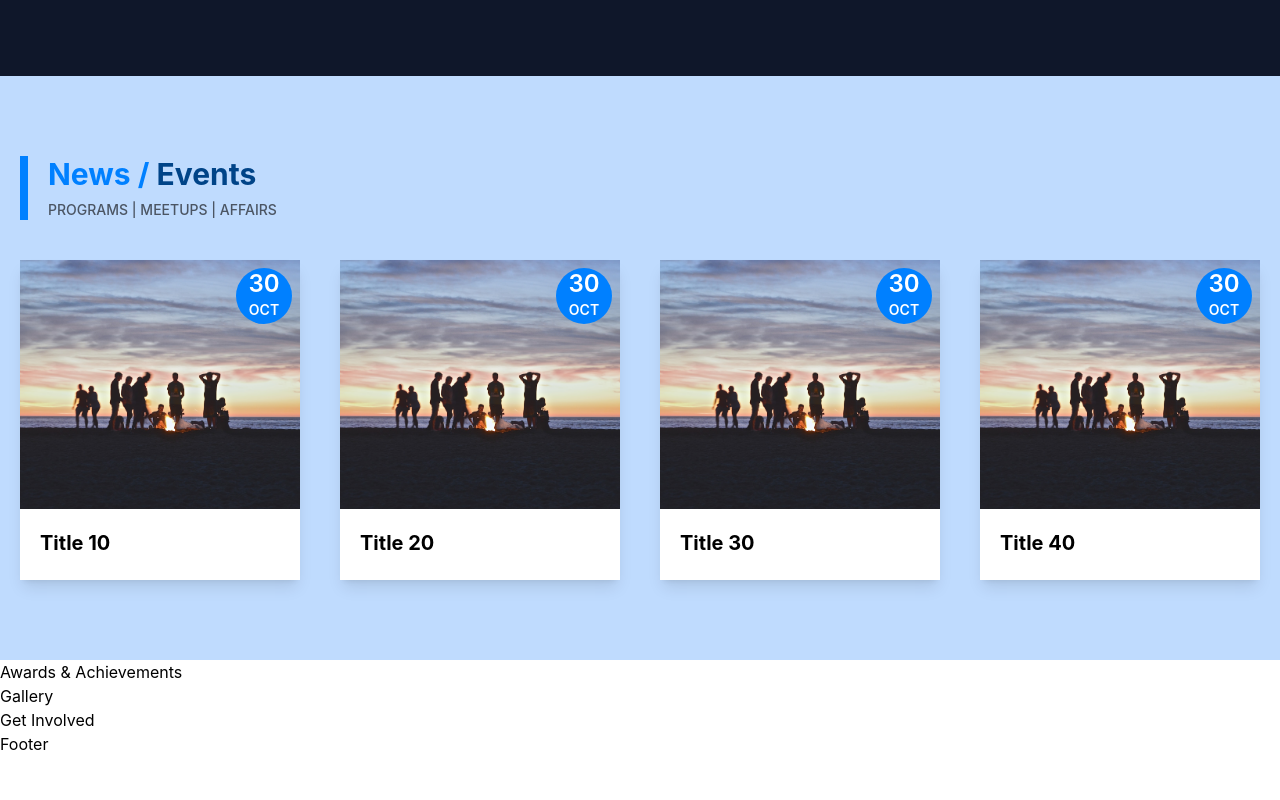
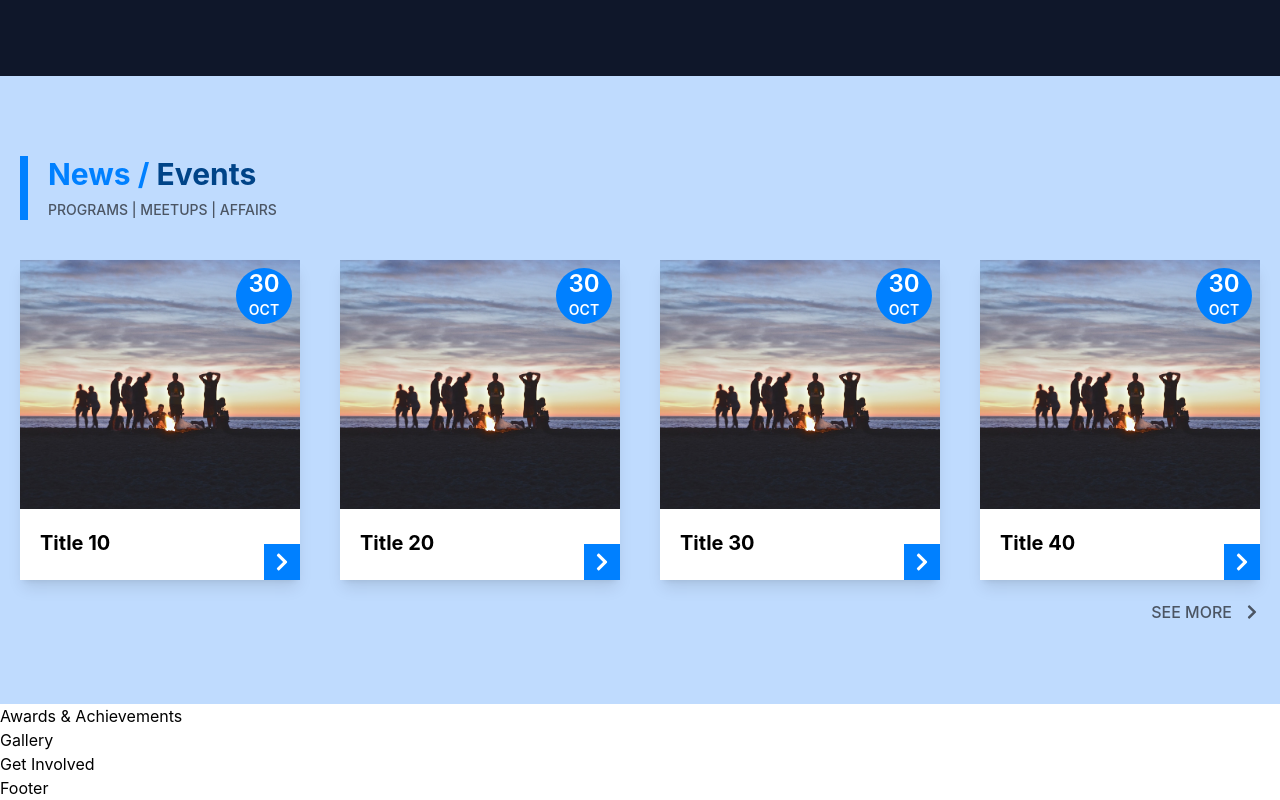
Before and after one commit to sandeshpaudel81/firebase-react, a React (Create React App) app: page / in a window 1280 px wide. Shown: the part 2140-2940 px from the top of the page. Before the commit the page ends 2896 px from the top, so only its background shows below. Built offline with nearby package versions, Linux system fonts and the light colour scheme; no server answers.

Commit message:
home: news link

```diff
--- a/src/pages/Home.js
+++ b/src/pages/Home.js
@@ -86,8 +86,16 @@ const Home = () => {
                                     <p className='text-gray-500 h-24 opacity-0 overflow-hidden group-hover:opacity-100'>{project.content}</p>
                                     <small className='flex items-center mt-2 font-medium text-gray-600 opacity-0 group-hover:opacity-100'><FaRegHourglass className='mr-2'/>5 min read</small>
                                 </div>
+                                <div className='absolute bottom-0 right-0 bg-primary z-40 text-white'>
+                                    <Link to="#"><div className='p-2'><FaChevronRight className='text-xl'/></div></Link>
+                                </div>
                             </div>
                         ))}
+                    </div>
+                    <div className='flex justify-end mt-5'>
+                        <Link to="/projects" className='uppercase text-gray-600 hover:text-black'>
+                            <p className='flex items-center font-medium'>See More <FaChevronRight className='ml-3'/></p>
+                        </Link>
                     </div>
                 </div>
             </div>
```
